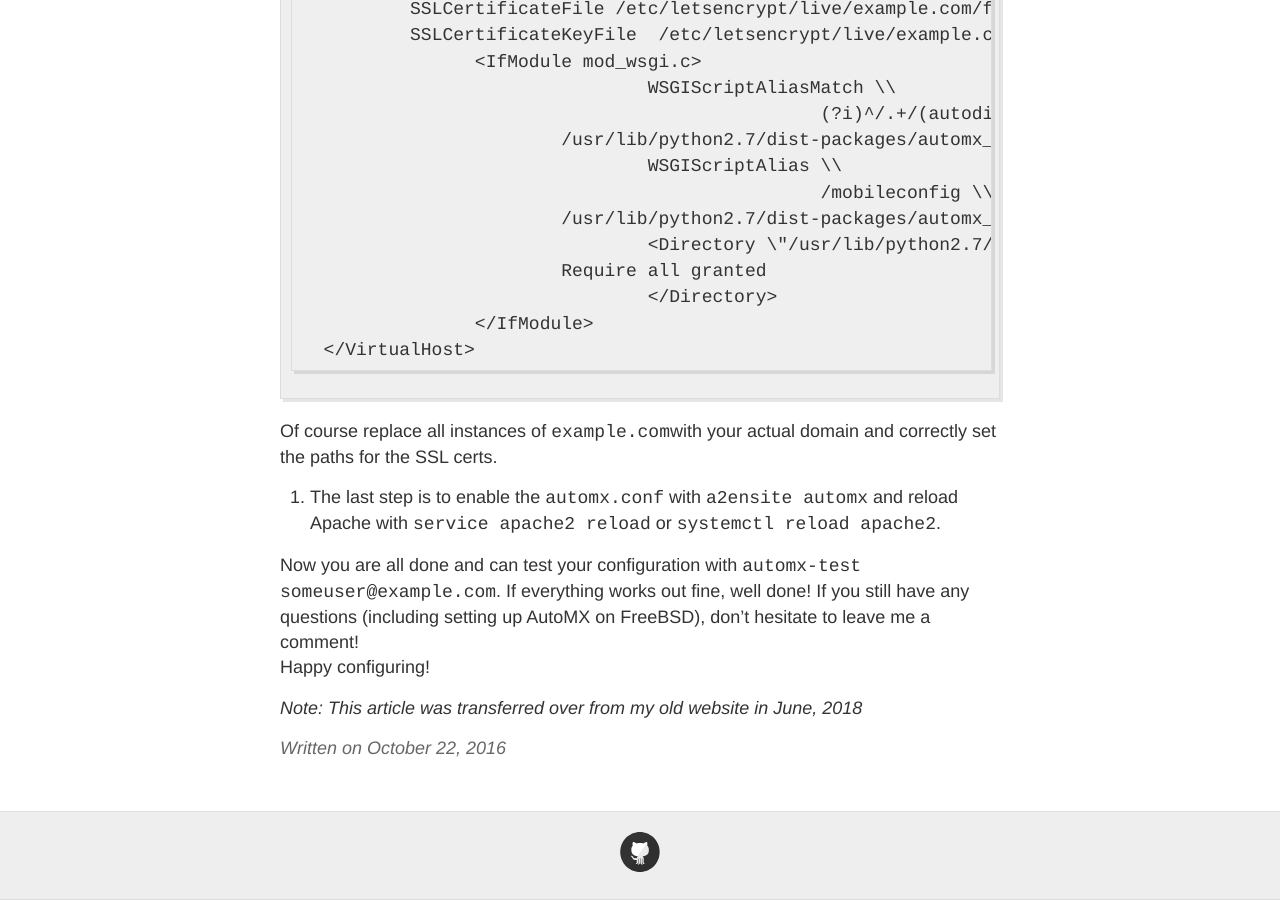
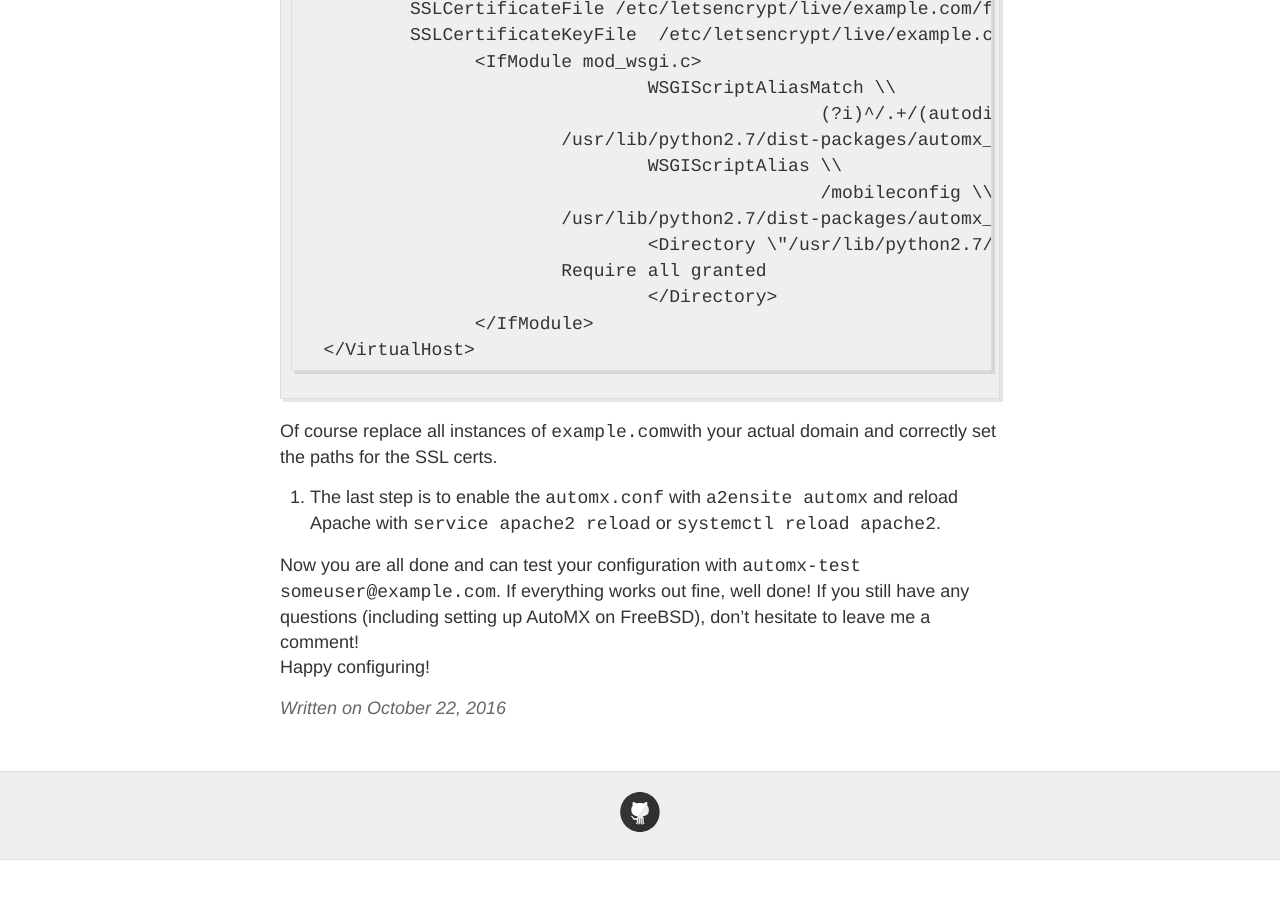
Before and after one commit to ported-pw/ported-pw.github.io, a Jekyll site: the page built from _posts/2016-10-22-Automatic-email-settings-with-AutoMX-for-Postfixadmin-and-ViMbAdmin.md, in a window 1280 px wide and 900 px high, scrolled down 3318 px. Built offline with Jekyll 4.4.1, drawn with Linux system fonts in a browser that asks for light colours; our own code applies the rules of GitHub Pages for plain Markdown files; comment, search, counter and statistics services are not loaded; after the commit the page ends 4178 px from its top, so only the background shows below that.

Commit message:
Update 2016-10-22-Automatic-email-settings-with-AutoMX-for-Postfixadmin-and-ViMbAdmin.md

```diff
--- a/_posts/2016-10-22-Automatic-email-settings-with-AutoMX-for-Postfixadmin-and-ViMbAdmin.md
+++ b/_posts/2016-10-22-Automatic-email-settings-with-AutoMX-for-Postfixadmin-and-ViMbAdmin.md
@@ -123,5 +123,3 @@ Of course replace all instances of `example.com`with your actual domain and corr
 
 Now you are all done and can test your configuration with `automx-test someuser@example.com`. If everything works out fine, well done! If you still have any questions (including setting up AutoMX on FreeBSD), don't hesitate to leave me a comment!
 Happy configuring!
-
-*Note: This article was transferred over from my old website in June, 2018*
```
